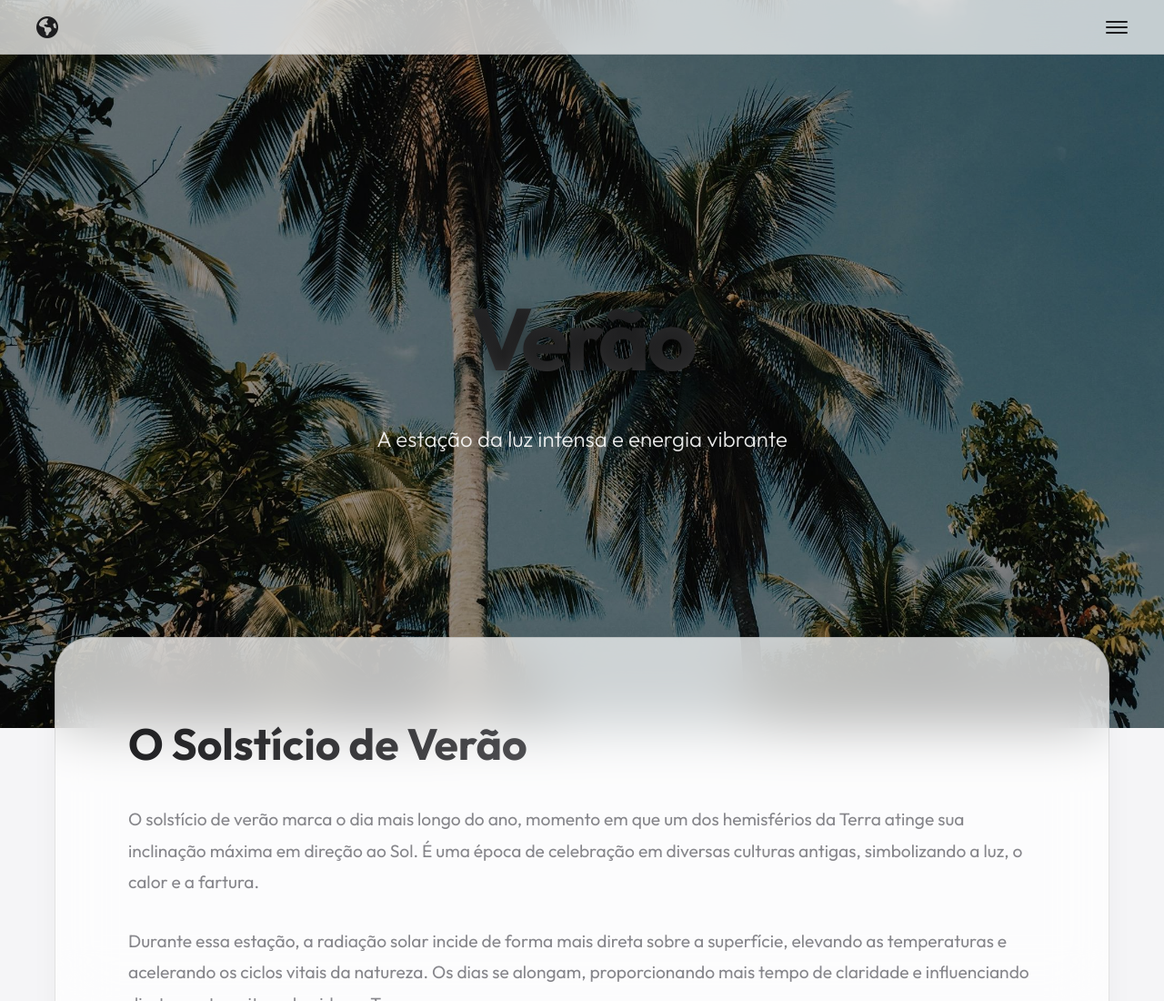
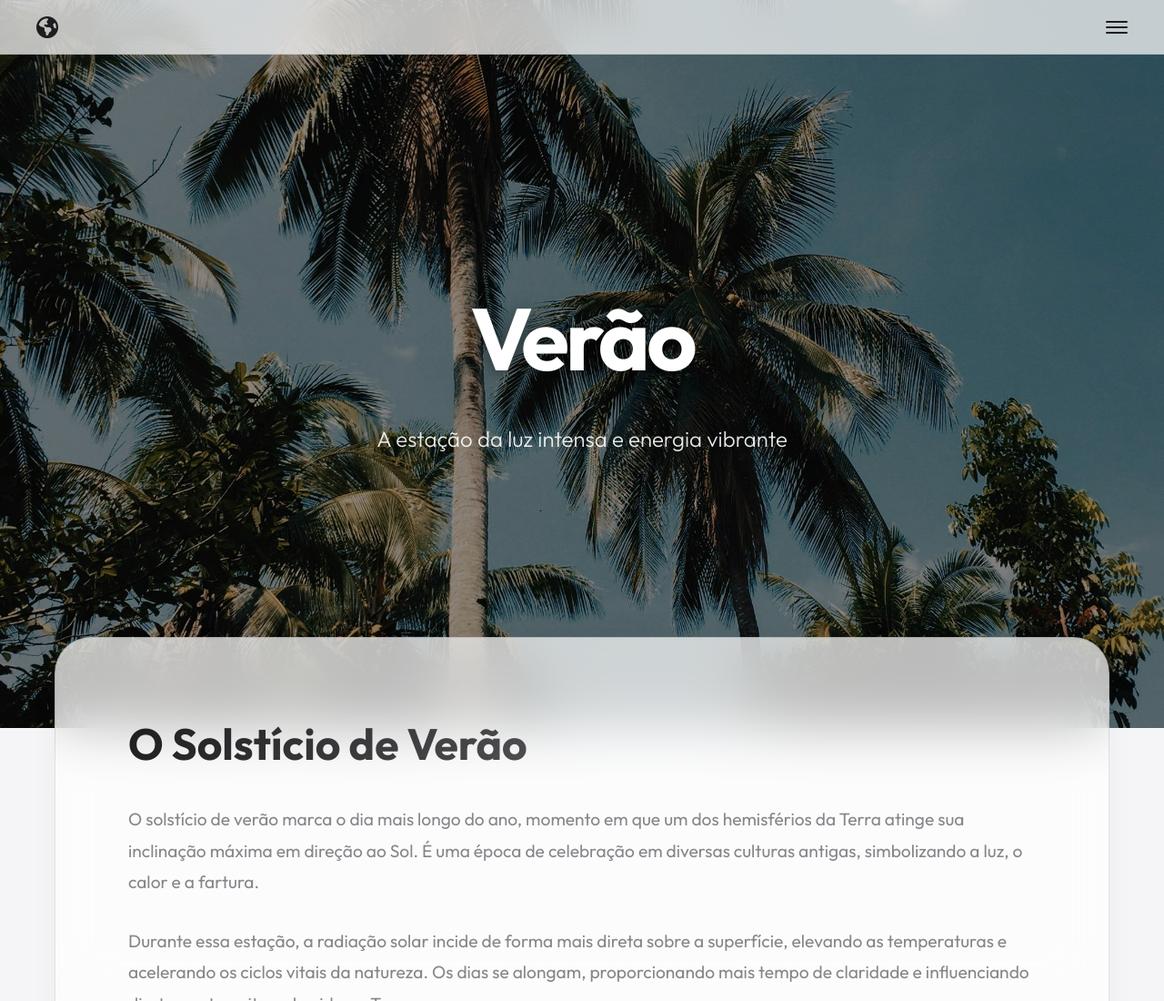
Before and after one commit to YanPorfirio/Estacoes, a plain HTML site: page pages/verao.html in a window 1280 px wide. Shown: the top 1100 px of the page at 91% size. Drawn offline with Linux system fonts and the light colour scheme.

Commit message:
feat: create initial CSS styles for project layout and components

```diff
--- a/assets/css/style.css
+++ b/assets/css/style.css
@@ -4,6 +4,7 @@
     --primary: #0071e3;
     --primary-hover: #0077ed;
     --bg-light: #f5f5f7;
+    --text-title: #ffffff;
     --text-main: #1d1d1f;
     --text-secondary: #86868b;
     --glass-bg: rgba(255, 255, 255, 0.72);
@@ -422,10 +423,13 @@ footer {
 }
 
 .hero-content h1 {
+    color: var(--text-title);
     font-size: 6rem;
     font-weight: 700;
     letter-spacing: -0.04em;
     margin-bottom: 20px;
+    background: none;
+    -webkit-text-fill-color: initial;
     text-shadow: 0 4px 20px rgba(0,0,0,0.5);
 }
 
```
